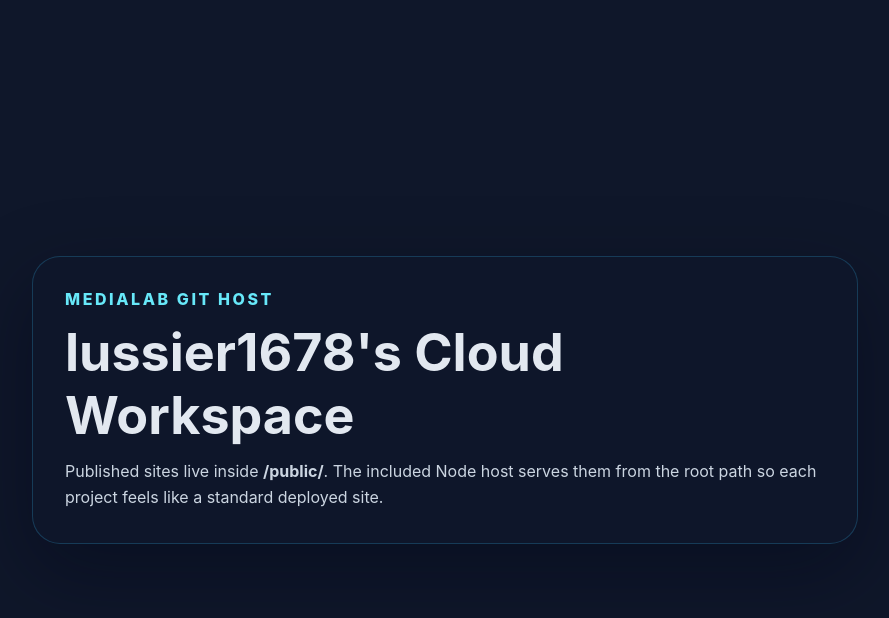
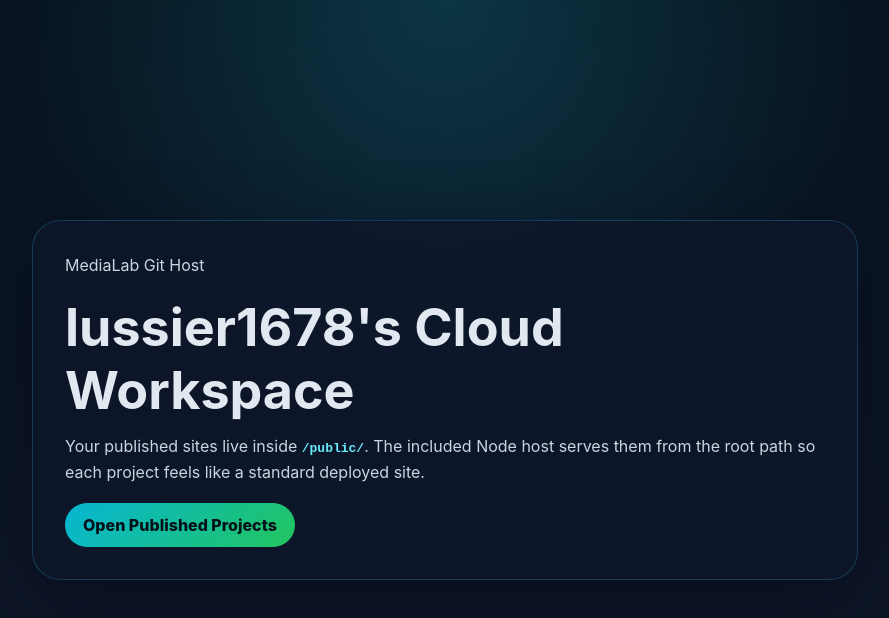
Before and after one commit to lussier1678/lussier, a website: page public/index.html in a window 1280 px wide. Shown: the whole page, without its empty margins (195-1084 px from the left). Drawn offline with Linux system fonts and the light colour scheme.

Commit message:
Initialize public/index.html for MediaLab hosting

```diff
--- a/public/index.html
+++ b/public/index.html
@@ -4,12 +4,51 @@
     <meta charset="UTF-8" />
     <meta name="viewport" content="width=device-width, initial-scale=1.0" />
     <title>MediaLab Cloud Storage</title>
+    <style>
+      body {
+        margin: 0;
+        min-height: 100vh;
+        display: grid;
+        place-items: center;
+        background:
+          radial-gradient(circle at top, rgba(34, 211, 238, 0.18), transparent 42%),
+          linear-gradient(180deg, #07131f 0%, #0f172a 100%);
+        color: #e2e8f0;
+        font-family: Inter, system-ui, sans-serif;
+      }
+      .card {
+        width: min(92vw, 760px);
+        border-radius: 28px;
+        padding: 32px;
+        background: rgba(15, 23, 42, 0.86);
+        border: 1px solid rgba(56, 189, 248, 0.22);
+        box-shadow: 0 28px 80px rgba(2, 6, 23, 0.4);
+      }
+      h1 { margin: 0 0 12px; font-size: clamp(2rem, 5vw, 3.25rem); }
+      p { margin: 0 0 18px; color: #cbd5e1; line-height: 1.6; }
+      a {
+        display: inline-flex;
+        align-items: center;
+        gap: 10px;
+        padding: 12px 18px;
+        border-radius: 999px;
+        background: linear-gradient(135deg, #06b6d4, #22c55e);
+        color: #03111a;
+        font-weight: 800;
+        text-decoration: none;
+      }
+      code {
+        color: #67e8f9;
+        font-weight: 700;
+      }
+    </style>
   </head>
-  <body style="margin:0;min-height:100vh;display:grid;place-items:center;background:#0f172a;color:#e2e8f0;font-family:Inter,system-ui,sans-serif;">
-    <main style="width:min(92vw,760px);padding:32px;border-radius:28px;background:rgba(15,23,42,.86);border:1px solid rgba(56,189,248,.22);box-shadow:0 28px 80px rgba(2,6,23,.4);">
-      <p style="margin:0 0 12px;color:#67e8f9;font-weight:800;letter-spacing:.16em;text-transform:uppercase;">MediaLab Git Host</p>
-      <h1 style="margin:0 0 12px;font-size:clamp(2rem,5vw,3.25rem);">lussier1678's Cloud Workspace</h1>
-      <p style="margin:0;color:#cbd5e1;line-height:1.6;">Published sites live inside <strong>/public/</strong>. The included Node host serves them from the root path so each project feels like a standard deployed site.</p>
-    </main>
+  <body>
+    <section class="card">
+      <p>MediaLab Git Host</p>
+      <h1>lussier1678's Cloud Workspace</h1>
+      <p>Your published sites live inside <code>/public/</code>. The included Node host serves them from the root path so each project feels like a standard deployed site.</p>
+      <a href="./">Open Published Projects</a>
+    </section>
   </body>
 </html>
```
